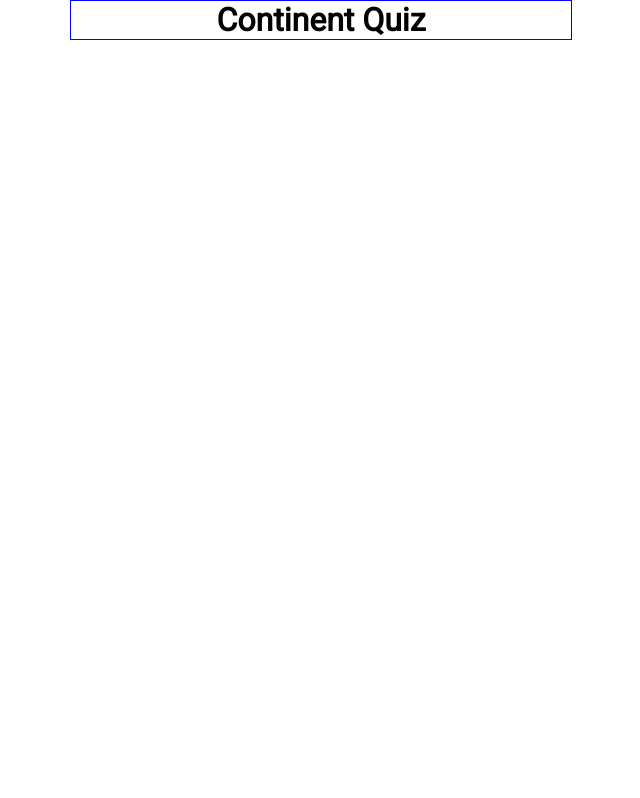
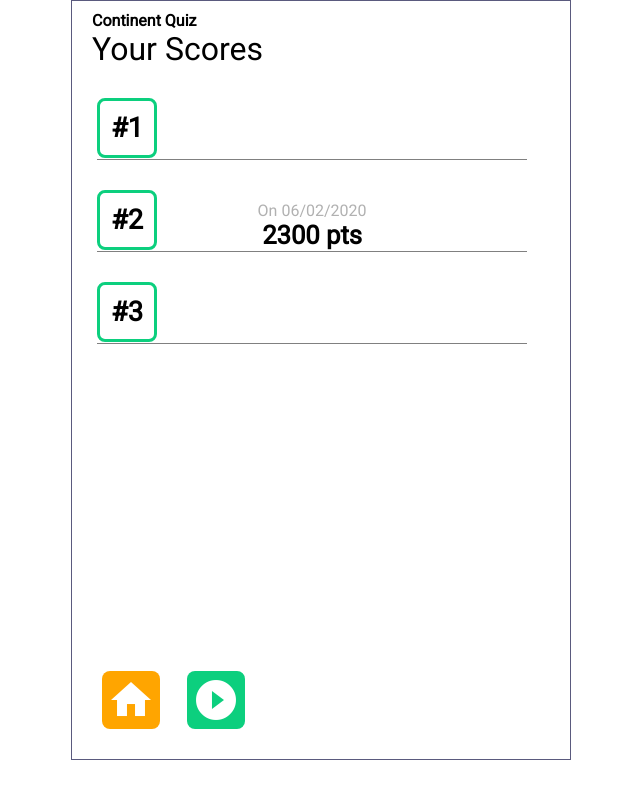
Before and after one commit to milancakic89/continent-quiz, a website: page app/index.html in a window 1280 px wide. Shown: the whole page, without its empty margins (319-959 px from the left). Drawn offline with Linux system fonts and the light colour scheme.

Commit message:
home screen created

```diff
--- a/app/assets/js/app.js
+++ /dev/null
@@ -1 +0,0 @@
-alert('wgdsada');
--- a/app/assets/styles/modules/_colors.css
+++ b/app/assets/styles/modules/_colors.css
@@ -1 +1,4 @@
-$mainBlue: blue;
+$mainGreen: rgb(12, 207, 126);
+$firstPlace: rgb(255,215,0);
+$secondPlace: rgb(211,211,211);
+$thirdPlace: rgb(205,127,50);
--- a/app/assets/styles/modules/_globalSetup.css
+++ b/app/assets/styles/modules/_globalSetup.css
@@ -1,7 +1,9 @@
 *{
     margin:0;
     padding: 0;
+    box-sizing: border-box;
 }
 body{
     font-family: Roboto, Georgia, 'Times New Roman', Times, serif;
+    height: 100%;
 }
--- a/app/assets/styles/styles.css
+++ b/app/assets/styles/styles.css
@@ -2,9 +2,82 @@
 @import 'modules/_globalSetup.css';
 
 .main{
-    border:1px solid blue;
+    position: relative;
+    border:1px solid rgb(90, 90, 126);
     max-width: 500px;
+    padding: 10px;
     width: 100%;
+    height: calc(100vh - 40px);
     margin: 0 auto;
     text-align: center;
+
+    h4{
+        text-align: left;
+        margin-left:10px;
+    }
+    h1{
+        text-align: left;
+        font-weight: 400;
+        margin-left:10px;
+    }
+    &__score{
+        width:90%;
+        height: 62px;
+        display: grid;
+        grid-template-rows: auto auto;
+        border-bottom: 1px solid gray;
+        margin: 30px 15px;
+           p{
+               width:60px;
+               display: inline-block;
+               height: 60px;
+               font-weight:700;
+               padding:11px;
+               font-size:1.7rem;
+               border:3px solid $mainGreen;
+               border-radius:8px;
+
+           }
+           &__leder{
+               align-self: center;
+               margin-top:-50px;
+           }
+           &__date{
+               color: rgb(177, 177, 177);
+           }
+           &__points{
+               font-weight: 700;
+               font-size: 1.6rem;
+           }
+    }
+    .home-icon,
+    .play-icon{
+        font-size: 3rem !important;
+        padding: 5px;
+        position: absolute;
+        bottom: 30px;
+        border-radius: 8px;
+    }
+    .home-icon{
+        left: 30px;
+        background-color: orange;
+        color: #fff;
+    }
+    .play-icon{
+        left: 115px;
+        background-color: rgb(12, 207, 126);
+        color: #fff;
+
+    }
+    .home-icon:hover{
+        cursor: pointer;
+        color: #fff;
+        background-color: blue;
+
+    }
+    .play-icon:hover{
+        background-color: orange;
+        cursor: pointer;
+    }
+
 }
--- a/app/bundle/app.bundle.js
+++ b/app/bundle/app.bundle.js
@@ -1 +1 @@
-!function(e){var t={};function r(n){if(t[n])return t[n].exports;var o=t[n]={i:n,l:!1,exports:{}};return e[n].call(o.exports,o,o.exports,r),o.l=!0,o.exports}r.m=e,r.c=t,r.d=function(e,t,n){r.o(e,t)||Object.defineProperty(e,t,{enumerable:!0,get:n})},r.r=function(e){"undefined"!=typeof Symbol&&Symbol.toStringTag&&Object.defineProperty(e,Symbol.toStringTag,{value:"Module"}),Object.defineProperty(e,"__esModule",{value:!0})},r.t=function(e,t){if(1&t&&(e=r(e)),8&t)return e;if(4&t&&"object"==typeof e&&e&&e.__esModule)return e;var n=Object.create(null);if(r.r(n),Object.defineProperty(n,"default",{enumerable:!0,value:e}),2&t&&"string"!=typeof e)for(var o in e)r.d(n,o,function(t){return e[t]}.bind(null,o));return n},r.n=function(e){var t=e&&e.__esModule?function(){return e.default}:function(){return e};return r.d(t,"a",t),t},r.o=function(e,t){return Object.prototype.hasOwnProperty.call(e,t)},r.p="",r(r.s=0)}([function(e,t){alert("wghhh-dsada")}]);
+!function(e){var t={};function r(n){if(t[n])return t[n].exports;var o=t[n]={i:n,l:!1,exports:{}};return e[n].call(o.exports,o,o.exports,r),o.l=!0,o.exports}r.m=e,r.c=t,r.d=function(e,t,n){r.o(e,t)||Object.defineProperty(e,t,{enumerable:!0,get:n})},r.r=function(e){"undefined"!=typeof Symbol&&Symbol.toStringTag&&Object.defineProperty(e,Symbol.toStringTag,{value:"Module"}),Object.defineProperty(e,"__esModule",{value:!0})},r.t=function(e,t){if(1&t&&(e=r(e)),8&t)return e;if(4&t&&"object"==typeof e&&e&&e.__esModule)return e;var n=Object.create(null);if(r.r(n),Object.defineProperty(n,"default",{enumerable:!0,value:e}),2&t&&"string"!=typeof e)for(var o in e)r.d(n,o,function(t){return e[t]}.bind(null,o));return n},r.n=function(e){var t=e&&e.__esModule?function(){return e.default}:function(){return e};return r.d(t,"a",t),t},r.o=function(e,t){return Object.prototype.hasOwnProperty.call(e,t)},r.p="",r(r.s=0)}([function(e,t){}]);
--- a/app/css/styles.css
+++ b/app/css/styles.css
@@ -1,14 +1,88 @@
 *{
     margin:0;
     padding: 0;
+    box-sizing: border-box;
 }
 body{
     font-family: Roboto, Georgia, 'Times New Roman', Times, serif;
+    height: 100%;
 }
 .main{
-    border:1px solid blue;
+    position: relative;
+    border:1px solid rgb(90, 90, 126);
     max-width: 500px;
+    padding: 10px;
     width: 100%;
+    height: calc(100vh - 40px);
     margin: 0 auto;
     text-align: center;
+
 }
+.main h4{
+        text-align: left;
+        margin-left:10px;
+    }
+.main h1{
+        text-align: left;
+        font-weight: 400;
+        margin-left:10px;
+    }
+.main__score{
+        width:90%;
+        height: 62px;
+        display: grid;
+        grid-template-rows: auto auto;
+        border-bottom: 1px solid gray;
+        margin: 30px 15px;
+    }
+.main__score p{
+               width:60px;
+               display: inline-block;
+               height: 60px;
+               font-weight:700;
+               padding:11px;
+               font-size:1.7rem;
+               border:3px solid rgb(12, 207, 126);
+               border-radius:8px;
+
+           }
+.main__score__leder{
+               align-self: center;
+               margin-top:-50px;
+           }
+.main__score__date{
+               color: rgb(177, 177, 177);
+           }
+.main__score__points{
+               font-weight: 700;
+               font-size: 1.6rem;
+           }
+.main .home-icon,
+    .main .play-icon{
+        font-size: 3rem !important;
+        padding: 5px;
+        position: absolute;
+        bottom: 30px;
+        border-radius: 8px;
+    }
+.main .home-icon{
+        left: 30px;
+        background-color: orange;
+        color: #fff;
+    }
+.main .play-icon{
+        left: 115px;
+        background-color: rgb(12, 207, 126);
+        color: #fff;
+
+    }
+.main .home-icon:hover{
+        cursor: pointer;
+        color: #fff;
+        background-color: blue;
+
+    }
+.main .play-icon:hover{
+        background-color: orange;
+        cursor: pointer;
+    }
--- a/app/index.html
+++ b/app/index.html
@@ -5,11 +5,31 @@
     <meta name="viewport" content="width=device-width, initial-scale=1.0">
     <link rel="stylesheet" href="./css/styles.css">
     <link href="https://fonts.googleapis.com/css?family=Roboto&display=swap" rel="stylesheet">
+    <link href="https://fonts.googleapis.com/icon?family=Material+Icons" rel="stylesheet">
     <title>Continent Quiz</title>
 </head>
 <body>
    <main class="main">
-        <h1>Continent Quiz</h1>
+        <h4>Continent Quiz</h4>
+        <h1>Your Scores</h1>
+
+        <div class="main__score">
+            <p>#1</p>
+        </div>
+        <div class="main__score">
+            <p>#2</p>
+                <div class="main__score__leder">
+                    <span class="main__score__date">On 06/02/2020</span><br>
+                    <span class="main__score__points">2300 pts</span>
+                </div>
+        </div>
+        <div class="main__score">
+            <p>#3</p>
+        </div>
+
+        <i class="material-icons home-icon" >home</i>
+        <i class="material-icons play-icon">play_circle_filled</i>
+
    </main>
    <script src="./bundle/app.bundle.js"></script>
 </body>
--- a/gulpTasks/styles.js
+++ b/gulpTasks/styles.js
@@ -11,9 +11,3 @@ gulp.task("styles", function(){
     .pipe(postcss([cssImport, cssvars, nested, autoprefixer]))
     .pipe(gulp.dest("./app/css/"));
  })
-
-
-gulp.task("cssInject", ["styles"], function(){
-    return gulp.src("app/css/styles.css")
-    .pipe(browserSync.stream())
-})
--- a/gulpfile.js
+++ b/gulpfile.js
@@ -1,3 +1,3 @@
-require('./gulpTasks/watch');
 require('./gulpTasks/watch');
 require('./gulpTasks/scripts');
+require('./gulpTasks/styles');
```
Also changed, not shown: gulpTasks/watch.js (+10 -1 lines).
